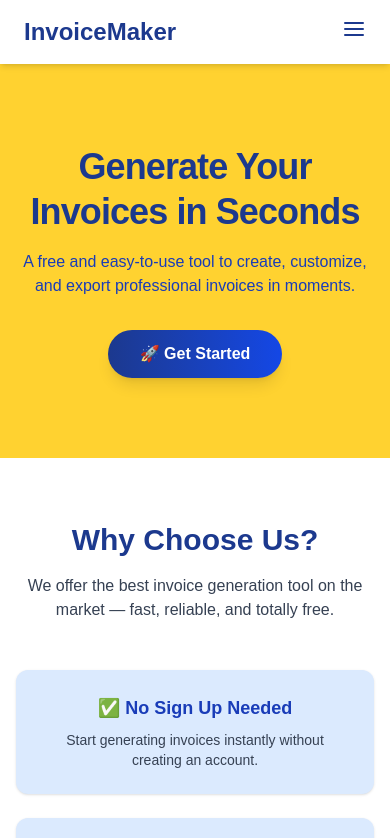
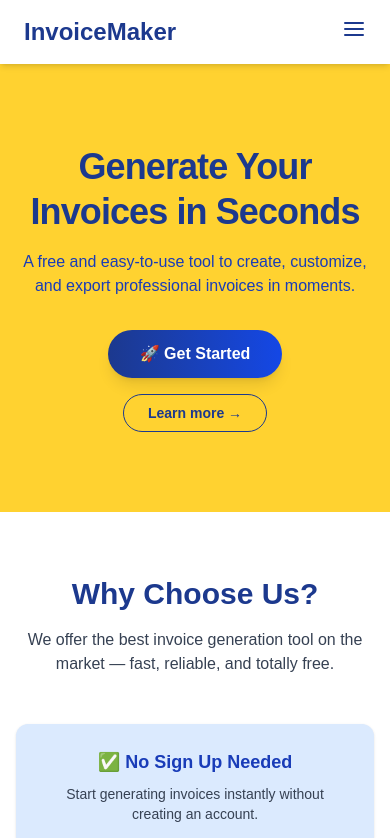
Before and after one commit to AbdelrahmanM1/invoicemaker, a Next.js app: page / in a window 390 px wide. Shown: the top 838 px of the page. Built offline with nearby package versions, Linux system fonts and the light colour scheme.

Commit message:
Add invisble button

```diff
--- a/src/app/page.tsx
+++ b/src/app/page.tsx
@@ -50,13 +50,24 @@ export default function Home() {
             <p className="text-base sm:text-lg text-blue-800 max-w-2xl font-medium">
               A free and easy-to-use tool to create, customize, and export professional invoices in moments.
             </p>
+
             <motion.a
               whileHover={{ scale: 1.06 }}
               whileTap={{ scale: 0.96 }}
-              href="/editor"
+              href="/templates"
               className="mt-8 inline-flex items-center justify-center gap-2 bg-gradient-to-r from-blue-900 to-blue-700 text-white px-8 py-3 rounded-full font-semibold text-base sm:text-lg shadow-lg hover:from-blue-800 hover:to-blue-600 transition-all duration-300"
             >
               <span>🚀 Get Started</span>
+            </motion.a>
+
+            {/* Transparent "Learn more" Button — Mobile Only */}
+            <motion.a
+              whileHover={{ scale: 1.05 }}
+              whileTap={{ scale: 0.95 }}
+              href="#features"
+              className="mt-4 block sm:hidden text-blue-900 border border-blue-900 px-6 py-2 rounded-full font-semibold text-sm bg-transparent hover:bg-blue-100 transition-all duration-300"
+            >
+              Learn more →
             </motion.a>
           </motion.header>
         </section>
```
